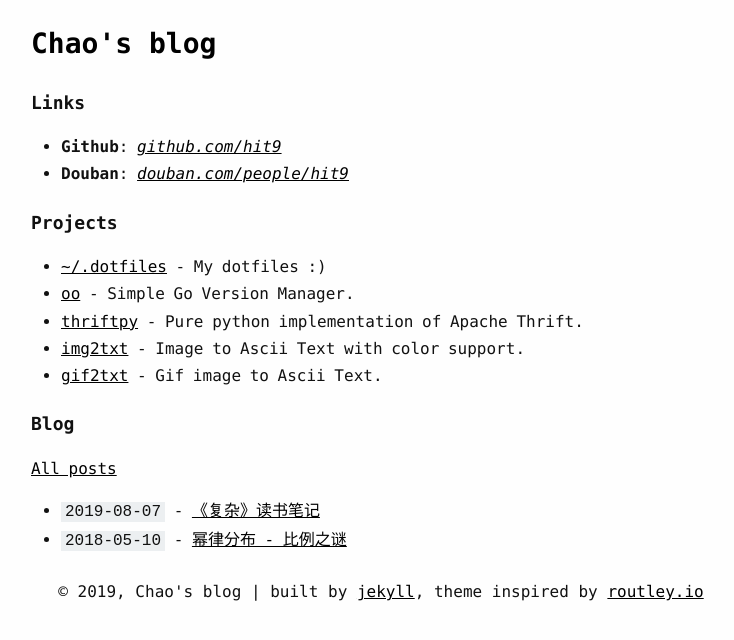
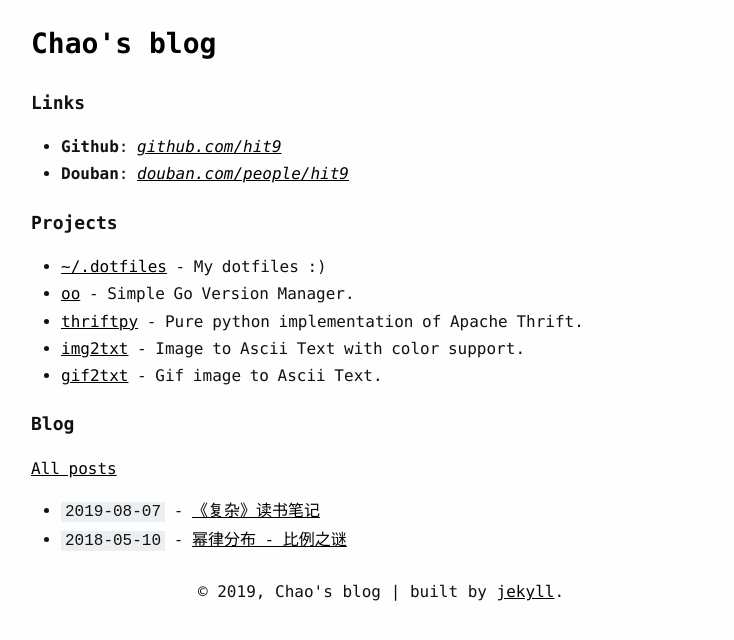
Before and after one commit to gfphoto/writings.sh, a Jekyll site: the page built from index.md, in a window 1280 px wide. Shown: the top 640 px of the page, without its empty margins (259-993 px from the left). Built offline with Jekyll 4.4.1, drawn with Linux system fonts in a browser that asks for light colours.

Commit message:
Minor updates

```diff
--- a/_layouts/default.html
+++ b/_layouts/default.html
@@ -11,7 +11,7 @@
     <footer>
       © 2019,
       {{ site.title }} |
-      built by <a href="https://jekyllrb.com/">jekyll</a>, theme inspired by <a href="https://routley.io/"> routley.io </a>
+      built by <a href="https://jekyllrb.com/">jekyll</a>.
     </footer>
   </body>
 </html>
```
